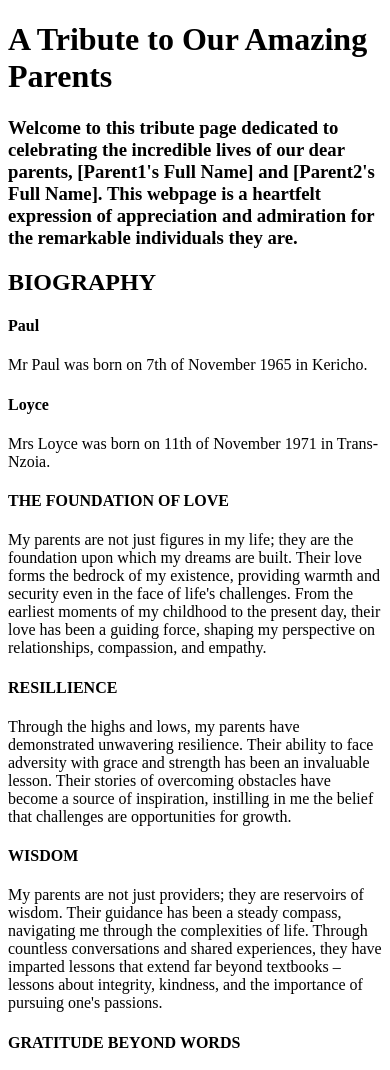
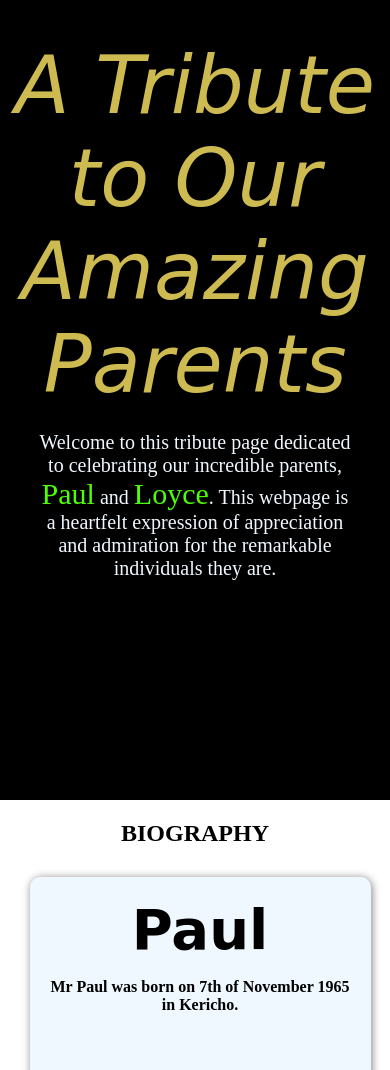
Before and after one commit to Abel-Ronoh/Parent-Tribute, a plain HTML site: page index.html in a window 390 px wide. Shown: the top 1070 px of the page. Drawn offline with Linux system fonts and the light colour scheme.

Commit message:
added style to the landing page and modified some context

```diff
--- a/index.html
+++ b/index.html
@@ -7,21 +7,25 @@
     <link rel="stylesheet" href="style.css">
 </head>
 <body>
-    <h1>A Tribute to Our Amazing Parents</h1>
-    <h3>Welcome to this tribute page dedicated to celebrating the incredible lives of our dear parents,
-         [Parent1's Full Name] and [Parent2's Full Name]. This webpage is a heartfelt expression of
-         appreciation and admiration for the remarkable individuals they are.
-    </h3>
-    <div>
+    <section>
+        <h1 class="heading"><i>A Tribute to Our Amazing Parents</i></h1>
+        <h3>Welcome to this tribute page dedicated to celebrating our incredible parents,
+            <span>Paul</span> and <span>Loyce</span>. This webpage is a heartfelt expression of
+             appreciation and admiration for the remarkable individuals they are.
+        </h3>
+
+    <div class="bio">
         <h2>BIOGRAPHY</h2>
-        <div>
-            <h4>Paul</h4>
+        <div class="story">
+        <div id="dad">
+            <h1>Paul</h1>
             <p>Mr Paul was born on 7th of November 1965 in Kericho.</p>
         </div>
-        <div>
-            <h4>Loyce</h4>
+        <div id="mom">
+            <h1>Loyce</h1>
             <p>Mrs Loyce was born on 11th of November 1971 in Trans-Nzoia.</p>
         </div>
+    </div>
         <div>
             <h4>THE FOUNDATION OF LOVE</h4>
             <p>
@@ -56,5 +60,6 @@
             </P>
         </div>
     </div>
+</section>
 </body>
 </html>
--- a/style.css
+++ b/style.css
@@ -0,0 +1,120 @@
+section{
+    position: absolute;
+    background-color: black;
+    color: rgb(205, 186, 81);
+    width: 100%;
+    top: 0;
+    left: 0;
+    min-height: 80vh;
+    display: flex;
+    flex-direction: column;
+    align-items: center;
+    justify-content: center;
+}
+section h1{
+    margin-top: 10%;
+    font-size: 56px;
+    text-align: center;
+    font-family:URW Chancery L, cursive;
+}
+.heading{
+    font-size: 90px;
+    margin-bottom: 0;
+    font-weight: 100;
+}
+section h3{
+    width: 80%;
+    color: aliceblue;
+    text-align: center;
+    font-size: 30px;
+    font-weight: 100;
+}
+section span{
+    color: rgb(77, 255, 0);
+    font-size: 80px;
+}
+.bio{
+    color: black;
+    background-color: rgb(255, 255, 255);
+    display: flex;
+    flex-direction: column;
+    /* text-align: center; */
+    align-items: center;
+    margin-top: 200px;
+}
+.bio .story{
+    display: flex;
+    width: 90%;
+    justify-content: space-between;
+    align-items: center;
+    flex-wrap: wrap;
+    /* background-color: ; */
+}
+#mom{
+    background-color: aliceblue;
+    width: 500px;
+    height: 60vh;
+    padding: 10px;
+    margin: 10px 0 10px 10px;
+    box-shadow: 1px 1px 8px  grey;
+    border-radius: 20px;
+    text-align: center;
+    font-weight: 900;
+}
+#mom h1{
+    margin: 0;
+}
+#dad{
+    background-color: aliceblue;
+    width: 500px;
+    height: 60vh;
+    padding: 20px;
+    margin: 10px 0 10px 10px;
+    box-shadow: 1px 1px 8px  grey;
+    border-radius: 10px;
+    text-align: center;
+    font-weight: 900;
+}
+#dad h1{
+    margin: 0;
+}
+@media (max-width:1239px) {
+    .heading{
+        font-size: 80px;
+        margin-bottom: 0;
+        font-weight: 100;
+    }
+    .bio .story{
+        display: flex;
+        width: 90%;
+        justify-content: space-between;
+        align-items: center;
+        flex-wrap: wrap;
+        /* background-color: ; */
+    }
+    section span{
+        color: rgb(77, 255, 0);
+        font-size: 30px;
+    }
+    section h3{
+        width: 80%;
+        color: aliceblue;
+        text-align: center;
+        font-size: 20px;
+        font-weight: 100;
+    }
+    #mom{
+        background-color: aliceblue;
+        width: 100%;
+        height: 60vh;
+        padding: 20px;
+        margin: 10px 0 10px 10px;
+    }
+    #dad{
+        background-color: aliceblue;
+        width: 100%;
+        height: 60vh;
+        padding: 20px;
+        margin: 10px 0 10px 10px;
+    }
+}
```
